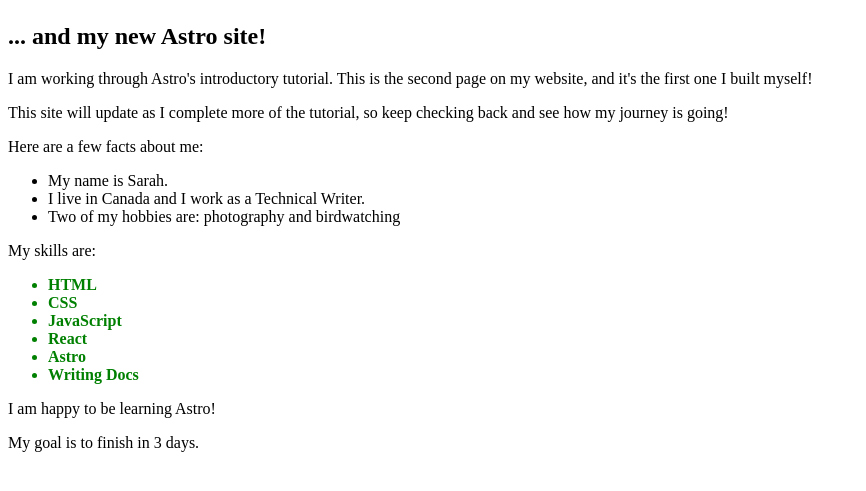
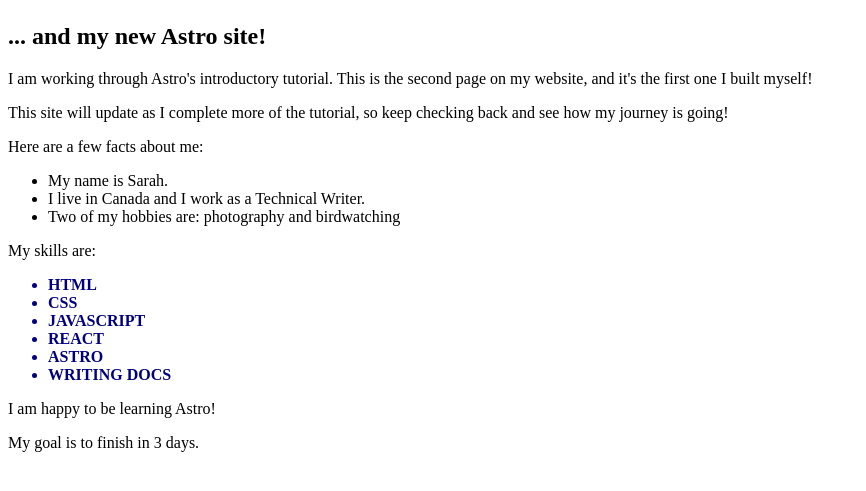
Before and after one commit to uebomisato/Astro-My-Blog, an Astro site: page /about in a window 1280 px wide. Shown: the part 163-654 px from the top of the page, without its empty margins (0-866 px from the left). Built offline with nearby package versions, Linux system fonts and the light colour scheme; Astro itself is replaced by a stand-in of ours.

Commit message:
cssの追加・修正

```diff
--- a/src/pages/about.astro
+++ b/src/pages/about.astro
@@ -13,6 +13,10 @@
 const happy = true;
 const finished = false;
 const goal = 3;
+
+const skillColor = "navy";
+const fontWeight = "bold";
+const textCase = "uppercase";
 ---
 
 <html lang="en">
@@ -20,15 +24,16 @@
     <meta charset ="utf-8" />
     <meta name="viewport" content="width=device-width" />
     <title>{pageTitle}</title>
-    <style>
+    <style define:vars={{skillColor, fontWeight, textCase}}>
         h1 {
           color: purple;
           font-size: 4rem;
         }
         .skill {
-   color: green;
-   font-weight: bold;
- }
+          color: var(--skillColor);
+          font-weight: var(--fontWeight);
+          text-transform: var(--textCase);
+        }
       </style>
   </head>
 <body>
```
